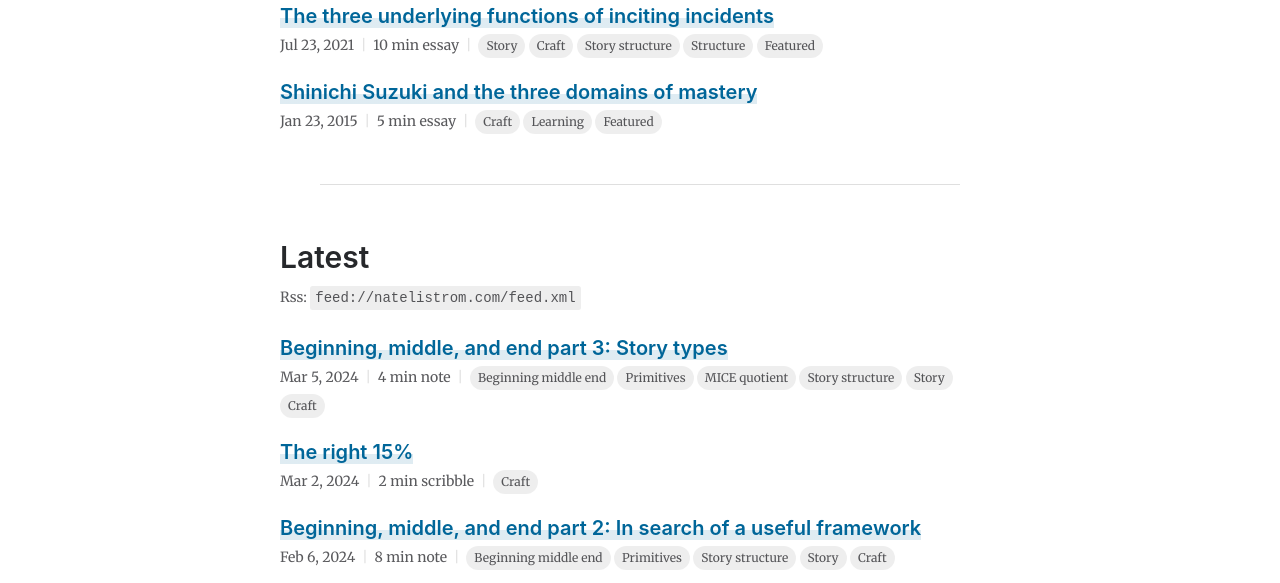
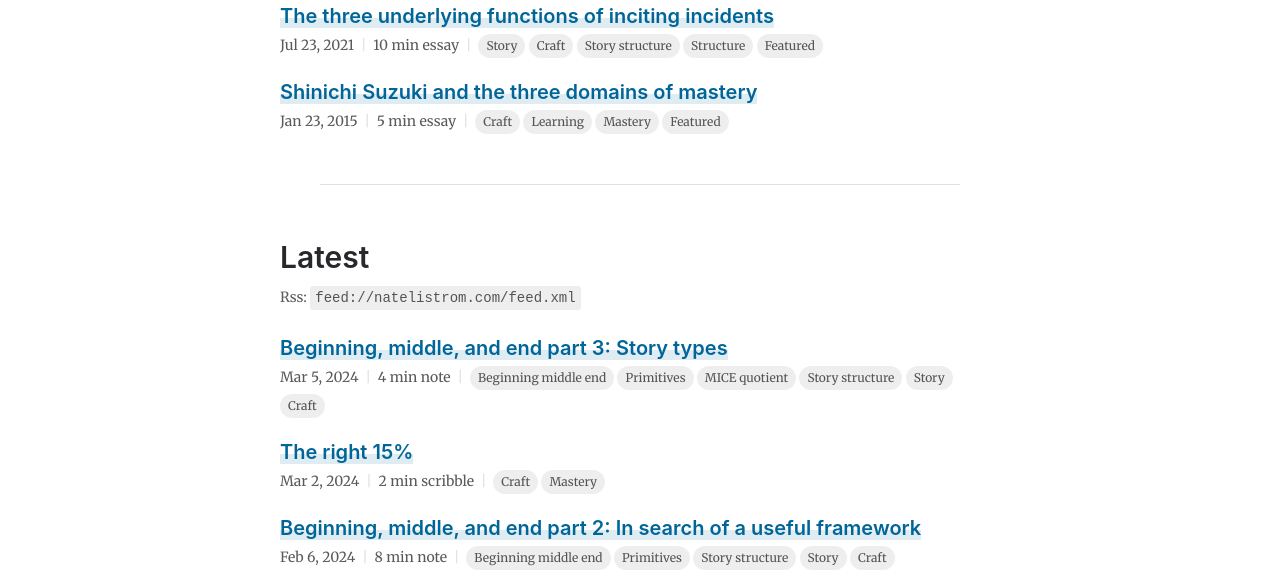
Before and after one commit to natelistrom/natelistrom.github.io, a Jekyll site: the page built from index.md, in a window 1280 px wide. Shown: the part 812-1395 px from the top of the page. Built offline with Jekyll 4.4.1, drawn with Linux system fonts in a browser that asks for light colours.

Commit message:
Add mastery tag

```diff
--- a/_posts/2024-03-02-the-right-15.md
+++ b/_posts/2024-03-02-the-right-15.md
@@ -3,7 +3,7 @@ layout: post
 title:  "The right 15%"
 description: "To be world-class requires focused effort and persistence in the right direction."
 date:   2024-03-02 12:00:00 -0400
-tags: [Craft]
+tags: [Craft, Mastery]
 maturity: scribble
 reading_time: 2 min
 read_next: "Shinichi Suzuki and the three domains of mastery"
--- /dev/null
+++ b/tag/mastery.md
@@ -0,0 +1,5 @@
+---
+layout: tags
+title: "Tag: Mastery"
+tag: Mastery
+---
```
Also changed, not shown: _posts/2015-01-23-suzuki.md (+2 -1 lines).
